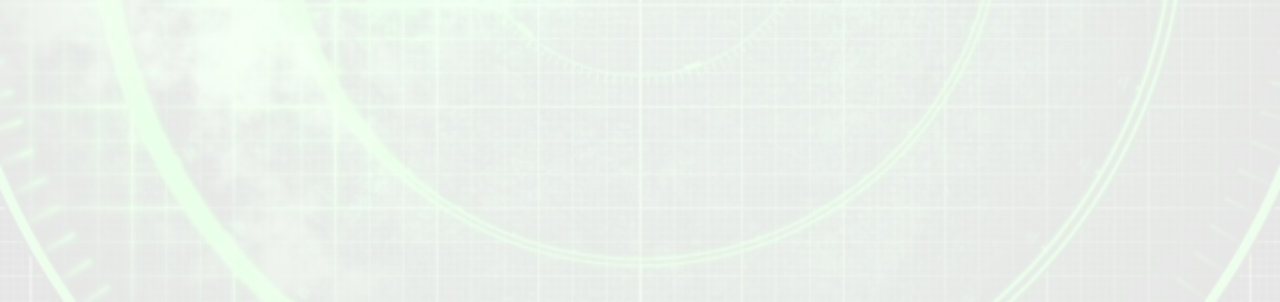
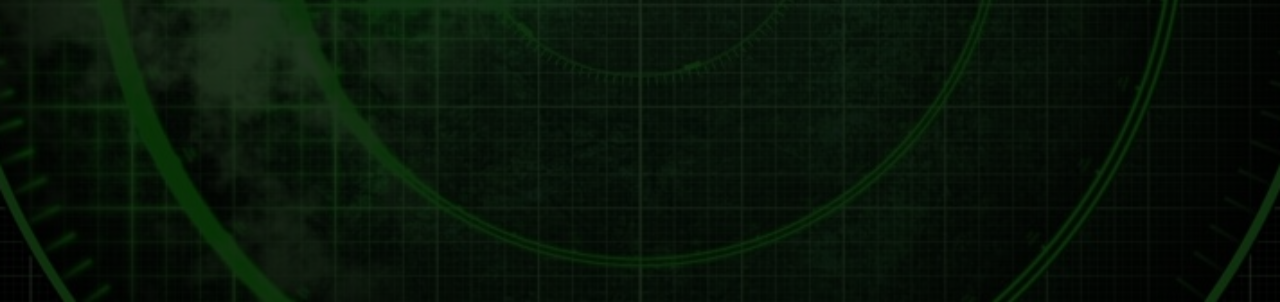
Before and after one commit to huijkman/stealth-a11y, a plain HTML site: page index.html in a window 1280 px wide. Shown: the part 498-800 px from the top of the page. Drawn offline with nearby package versions, Linux system fonts and the light colour scheme.

Commit message:
background/foreground color swap

```diff
--- a/index.html
+++ b/index.html
@@ -20,8 +20,8 @@
         margin: 0;
         padding: 0;
         font-family: 'Libre Baskerville', 'Times New Roman', serif;
-        color: #000;
-        background: #fff url(img/radar.jpg) 50% 50% no-repeat;
+        color: #fff;
+        background: #000 url(img/radar.jpg) 50% 50% no-repeat;
         background-size: cover;
       }
       main {
@@ -30,7 +30,7 @@
         width: 100%;
         padding: 0 20px;
         overflow: hidden;
-        background-color: rgba(255,255,255,0.9);
+        background-color: rgba(0,0,0,0.8);
       }
       h1 {
         font-size: 36px;
```
